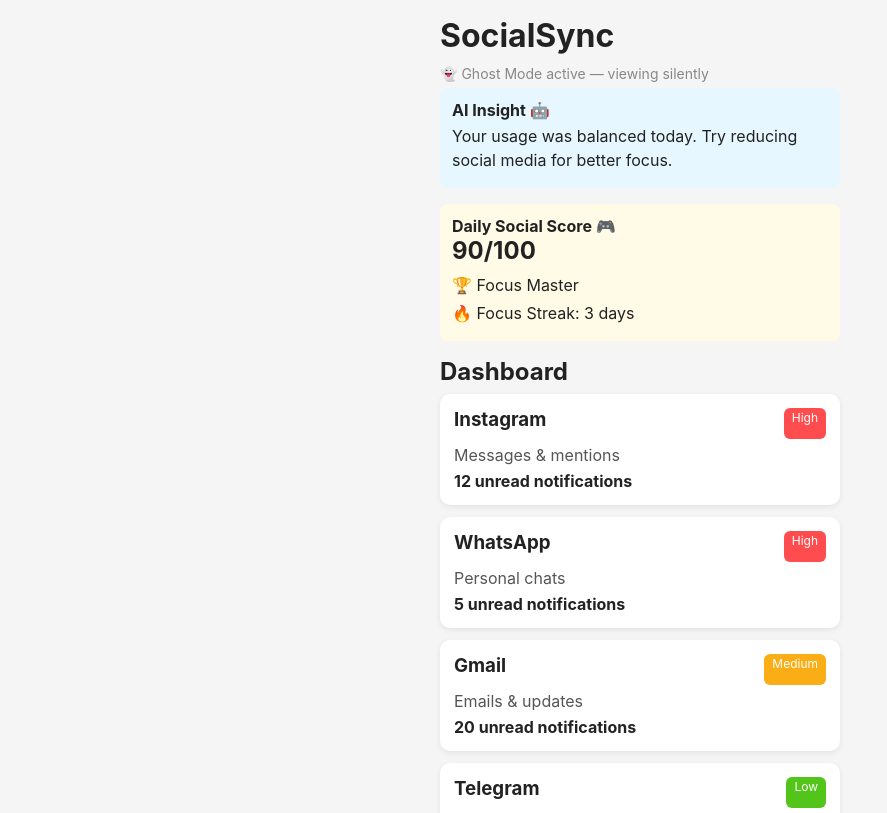
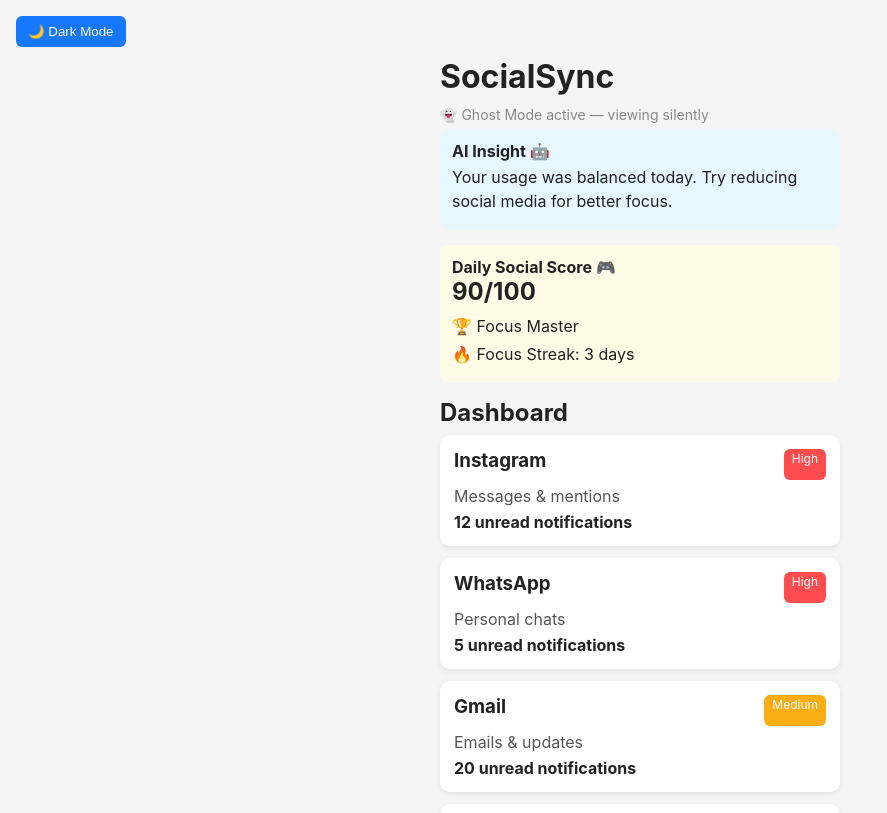
Before and after one commit to Sakshi-gupta66/SocialSync-App, a React (Vite) app in the folder client/: page / in a window 1280 px wide. Shown: the top 813 px of the page, without its empty margins (0-887 px from the left). Built offline with nearby package versions, Linux system fonts and the light colour scheme.

Commit message:
Day 12: Dark mode and theme switching with persistence

```diff
--- a/client/src/App.tsx
+++ b/client/src/App.tsx
@@ -1,5 +1,4 @@
-import { useState } from "react";
-
+import { useEffect, useState } from "react";
 import Dashboard from "./pages/Dashboard";
 import Inbox from "./pages/Inbox";
 import Analytics from "./pages/Analytics";
@@ -7,6 +6,15 @@
 import Profile from "./pages/Profile";
 
 export default function App() {
+  const [theme, setTheme] = useState(
+    localStorage.getItem("theme") || "light"
+  );
+
+  useEffect(() => {
+    document.documentElement.setAttribute("data-theme", theme);
+    localStorage.setItem("theme", theme);
+  }, [theme]);
+
   const [tab, setTab] = useState("dashboard");
 
   const renderScreen = () => {
@@ -27,6 +35,7 @@
   };
 
   return (
+
     <div
       style={{
         background: "#f5f5f5",
@@ -34,6 +43,15 @@
         padding: 16
       }}
     >
+      <button
+        style={{ marginBottom: 10 }}
+        onClick={() =>
+          setTheme(theme === "light" ? "dark" : "light")
+        }
+      >
+        {theme === "light" ? "🌙 Dark Mode" : "☀️ Light Mode"}
+      </button>
+
       <div style={{ maxWidth: 400, margin: "0 auto" }}>
         <h1>SocialSync</h1>
 
--- a/client/src/styles/card.css
+++ b/client/src/styles/card.css
@@ -1,7 +1,7 @@
 .card {
-  background-color: white;
+  background-color: var(--card-bg);
   border-radius: 10px;
   padding: 14px;
   margin-bottom: 12px;
-  box-shadow: 0 2px 6px rgba(0, 0, 0, 0.08);
+  box-shadow: 0 2px 6px var(--card-shadow);
 }
--- a/client/src/styles/global.css
+++ b/client/src/styles/global.css
@@ -1,14 +1,29 @@
+:root {
+  --bg-color: #f5f5f5;
+  --text-color: #222;
+  --card-bg: #ffffff;
+  --card-shadow: rgba(0, 0, 0, 0.08);
+}
+
+[data-theme="dark"] {
+  --bg-color: #121212;
+  --text-color: #ebebeb;
+  --card-bg: #1e1e1e;
+  --card-shadow: rgba(0, 0, 0, 0.6);
+}
+
 * {
   box-sizing: border-box;
 }
+
 
 body {
   margin: 0;
   font-family: -apple-system, BlinkMacSystemFont, "Segoe UI",
     Roboto, Oxygen, Ubuntu, Cantarell, "Open Sans", "Helvetica Neue",
     sans-serif;
-  background-color: #f5f5f5;
-  color: #222;
+  background-color: var(--bg-color);
+  color: var(--text-color);
 }
 
 h1, h2, h3 {
```
